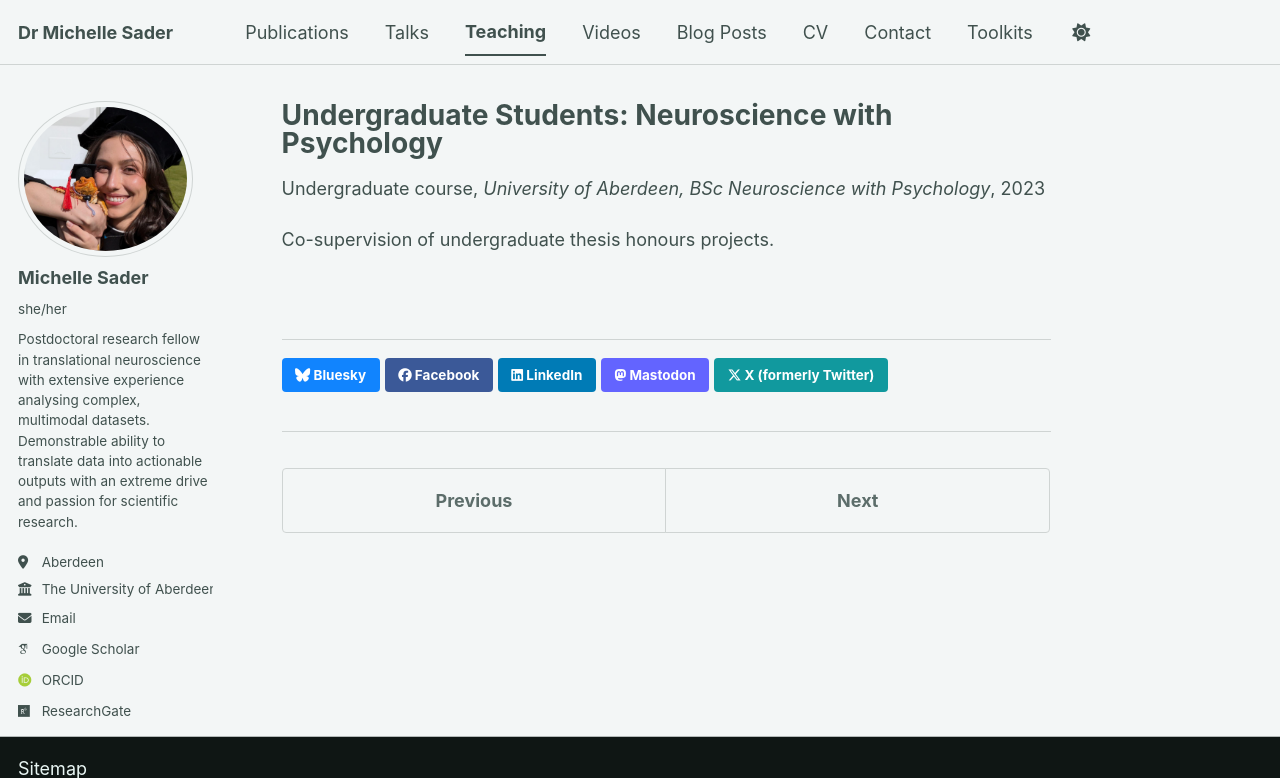
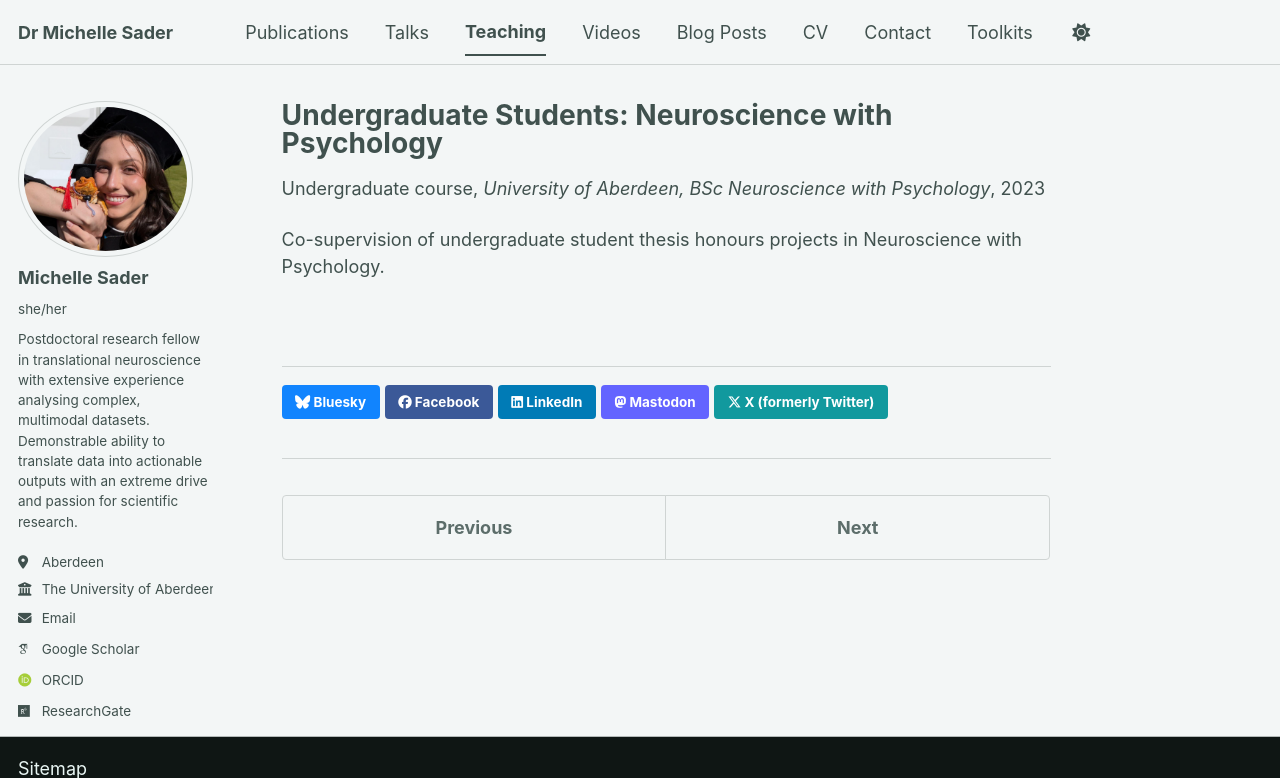
Before and after one commit to sadermichelle/sadermichelle.github.io, a Jekyll site: the page built from _teaching/2023_honours.md, in a window 1280 px wide, cut to the strip 0-778 px from the top of the page. Built offline with Jekyll 4.4.1, drawn with Linux system fonts in a browser that asks for light colours; some web fonts are replaced; a script bundle is joined from its source files by our own code; library files that are not in the unit come from our copies.

Commit message:
Update 2023_honours.md

```diff
--- a/_teaching/2023_honours.md
+++ b/_teaching/2023_honours.md
@@ -8,4 +8,4 @@ date: 2023-06-01
 location: "Aberdeen, Scotland"
 ---
 
-Co-supervision of undergraduate thesis honours projects.
+Co-supervision of undergraduate student thesis honours projects in Neuroscience with Psychology.
```
